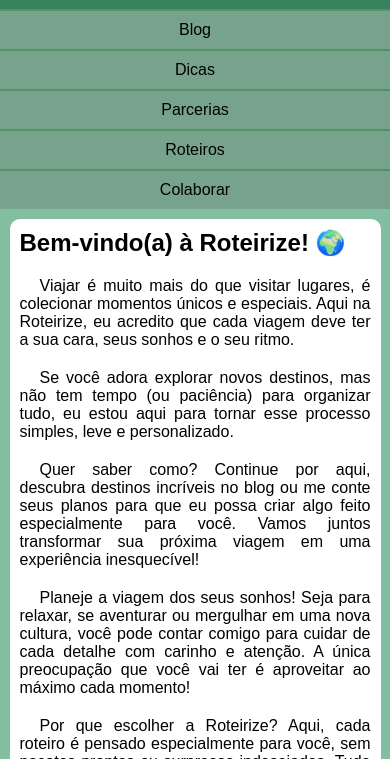
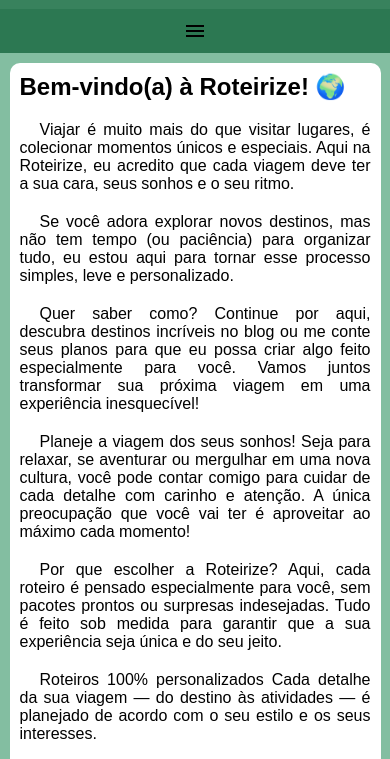
Before and after one commit to iamandaleao/media-queries, a plain HTML site: page mq05/index.html in a window 390 px wide. Shown: the part 85-844 px from the top of the page. Drawn offline with nearby package versions, Linux system fonts and the light colour scheme.

Commit message:
feat: create hamburger menu

```diff
--- a/mq05/estilos/style.css
+++ b/mq05/estilos/style.css
@@ -19,8 +19,22 @@ header > h1 {
     text-align: center;
 }
 
+i#burguer {
+  background-color: rgba(26, 106, 66, 0.400);
+  color:black;
+  display: block;
+  text-align: center;
+  padding: 10px;
+  cursor: pointer;
+}
+
+i#burguer:hover {
+  background-color: rgba(27, 253, 197, 0.13);
+  color: black;
+}
+
 menu {
-    display: block;
+    display: none;
 }
 
 menu > ul {
--- a/mq05/index.html
+++ b/mq05/index.html
@@ -2,12 +2,17 @@
 <html>
   <head>
     <title>Media Query</title>
+    <link
+      rel="stylesheet"
+      href="https://fonts.googleapis.com/css2?family=Material+Symbols+Outlined:opsz,wght,FILL,GRAD@24,400,0,0&icon_names=menu"
+    />
     <link rel="stylesheet" href="estilos/style.css" />
   </head>
   <body>
     <header>
       <h1>Roteirize | Seu guia de Viagens</h1>
-      <menu>
+      <i id="burguer" class="material-symbols-outlined" onclick="clickMenu()">menu</i>
+      <menu id="itens">
         <ul>
           <li><a href="#">Blog</a></li>
           <li><a href="#">Dicas</a></li>
@@ -38,10 +43,10 @@
           em uma experiência inesquecível!
         </p>
         <p>
-          Planeje a viagem dos seus sonhos! Seja para relaxar, se aventurar
-          ou mergulhar em uma nova cultura, você pode contar comigo para cuidar
-          de cada detalhe com carinho e atenção. A única preocupação que você
-          vai ter é aproveitar ao máximo cada momento!
+          Planeje a viagem dos seus sonhos! Seja para relaxar, se aventurar ou
+          mergulhar em uma nova cultura, você pode contar comigo para cuidar de
+          cada detalhe com carinho e atenção. A única preocupação que você vai
+          ter é aproveitar ao máximo cada momento!
         </p>
         <p>
           Por que escolher a Roteirize? Aqui, cada roteiro é pensado
@@ -68,5 +73,14 @@
         </li>
       </article>
     </main>
+    <script>
+      function clickMenu() {
+        if (itens.style.display == "block") {
+          itens.style.display = "none"
+        } else {
+          itens.style.display = "block"
+        }
+      }
+    </script>
   </body>
 </html>
```
